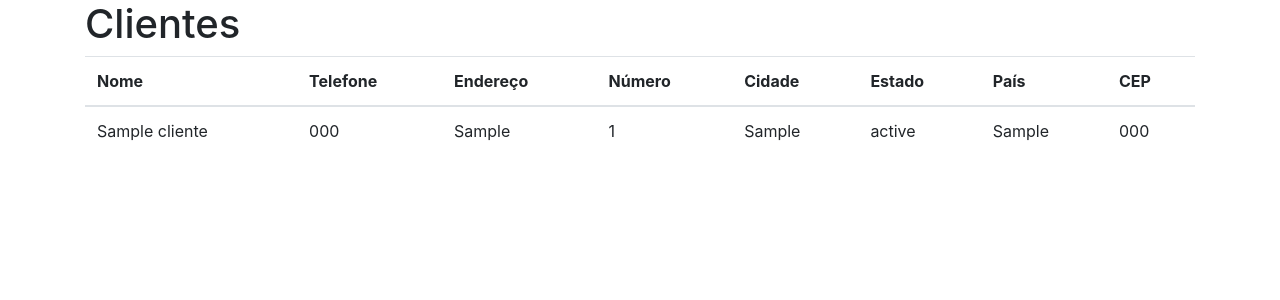
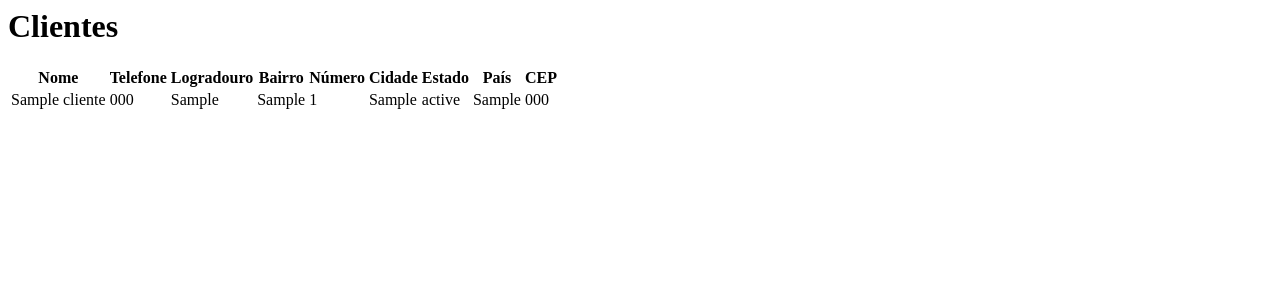
Before and after one commit to larissamoreira/clientes_app, a Django app: page / in a window 1280 px wide. Shown: the top 300 px of the page. Run offline with Django 3.2, Linux system fonts and the light colour scheme; tables that the repository leaves empty hold one stand-in row (values such as "Sample post"); some libraries are stand-ins or nearby versions.

Commit message:
extend templates

```diff
--- a/clientes/models.py
+++ b/clientes/models.py
@@ -3,7 +3,8 @@
 class Cliente(models.Model):
     nome = models.CharField(max_length=30, unique=True)
     telefone = models.CharField(max_length=11)
-    endereço = models.CharField(max_length=80)
+    logradouro = models.CharField(max_length=80)
+    bairro = models.CharField(max_length=50)
     numero = models.IntegerField()
     cidade = models.CharField(max_length=80)
     estado = models.CharField(max_length=50)
--- a/templates/home.html
+++ b/templates/home.html
@@ -1,24 +1,12 @@
-{% load static %}
-<!DOCTYPE html>
-<html>
-<head>
-    <meta charset="utf-8" />
-    <meta http-equiv="X-UA-Compatible" content="IE=edge">
-    <title>Clientes</title>
-    <meta name="viewport" content="width=device-width, initial-scale=1">
-    <link rel="stylesheet" href="{% static 'css/bootstrap.min.css' %}" />
-    <link rel="stylesheet" href="{% static 'css/bootstrap.min.css' %}" integrity="sha384-Gn5384xqQ1aoWXA+058RXPxPg6fy4IWvTNh0E263XmFcJlSAwiGgFAW/dAiS6JXm" crossorigin="anonymous">
-    <script src="main.js"></script>
-</head>
-<body>
-    <div class="container">
-        <h1>Clientes</h1>
+{% block content %}
+    <h1>Clientes</h1>
         <table class="table">
             <thead>
                 <tr>
                     <th>Nome</th>
                     <th>Telefone</th>
-                    <th>Endereço</th>
+                    <th>Logradouro</th>
+                    <th>Bairro</th>
                     <th>Número</th>
                     <th>Cidade</th>
                     <th>Estado</th>
@@ -31,7 +19,8 @@
                     <tr>
                         <td>{{ cliente.nome }}</td>
                         <td>{{ cliente.telefone }}</td>
-                        <td>{{ cliente.endereço }}</td>
+                        <td>{{ cliente.logradouro }}</td>
+                        <td>{{ cliente.bairro }}</td>
                         <td>{{ cliente.numero }}</td>
                         <td>{{ cliente.cidade }}</td>
                         <td>{{ cliente.estado }}</td>
@@ -41,6 +30,4 @@
                 {% endfor %}
             </tbody>
         </table>
-    </div>
-</body>
-</html>
+{% endblock %}
```
Also changed, not shown: templates/base.html (added, +19 -0 lines), clientes/forms.py (added), clientes/migrations/0004_auto_20180516_2214.py (added).
